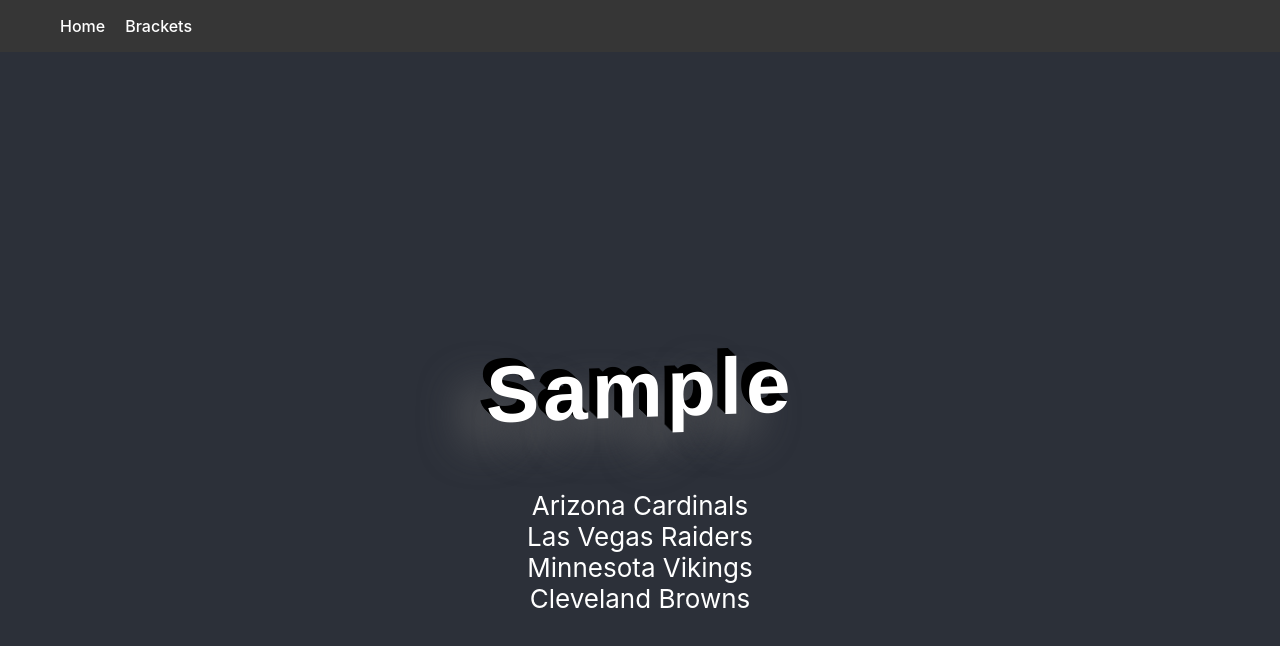
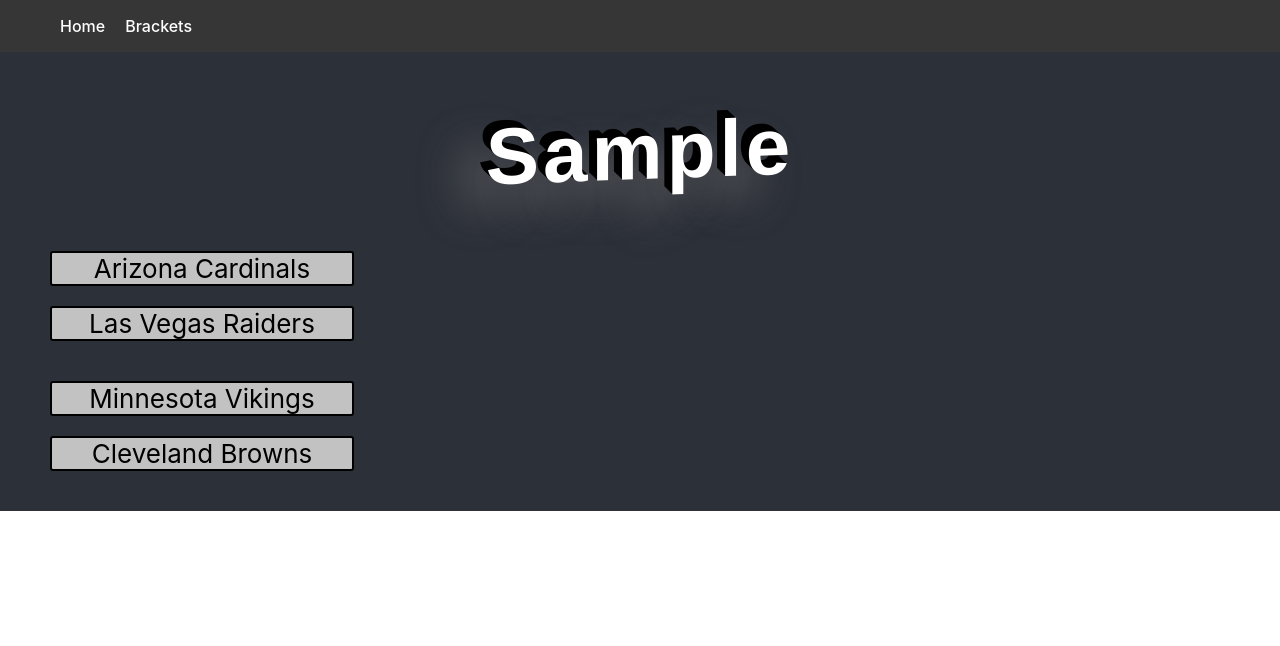
Before and after one commit to Lyreca/bracketeering, a React (Create React App) app: page / in a window 1280 px wide. Both pictures are taken after typing "Sample" into the empty fields and a click on the button "Submit". Shown: the top 646 px of the page. Built offline with nearby package versions, Linux system fonts and the light colour scheme.

Commit message:
Easy Bracket Setup

```diff
--- a/src/pages/Bracket.js
+++ b/src/pages/Bracket.js
@@ -38,10 +38,10 @@
 
   return (
     <div className="App">
-      <header className="App-header">
+      <header className="Bracket-header">
         <h1 className="Page-title">{name}</h1>
         {bracket.map((item, index) => (
-          <div key={index}>
+          <div key={index} className="teams">
             {item}
           </div>
         ))}
--- a/src/styles/Bracket.css
+++ b/src/styles/Bracket.css
@@ -18,36 +18,32 @@
       -30px 20px 40px dimgrey
   }
 
-  .bracket {
+  .teams {
     display: flex;
     flex-direction: column;
     align-items: center;
+    width: 300px;
+    margin-left: 50px;
+    margin-bottom: 20px;
+    border: 2px solid black;
+    border-radius: 3px;
+    color: black;
+    background-color: rgb(194, 194, 194);
   }
 
-  .round {
+  .teams:nth-child(3) {
+    margin-bottom: 40px;
+  }
+  .teams:nth-child(5) {
+    margin-bottom: 40px;
+  }
+  .teams:nth-child(7) {
+    margin-bottom: 40px;
+  }
+
+  .Bracket-header {
+    background-color: #2c3039;
     display: flex;
     flex-direction: column;
-    align-items: center;
-    margin-bottom: 2rem;
+    font-size: calc(10px + 2vmin);
   }
-
-  .matchup {
-    display: flex;
-    align-items: center;
-    justify-content: center;
-    margin-bottom: 1rem;
-  }
-
-  .team {
-    background-color: #f5f5f5;
-    border: 1px solid #ddd;
-    padding: 0.5rem 1rem;
-    margin-right: 1rem;
-    border-radius: 0.25rem;
-    font-weight: bold;
-  }
-
-  .team.winner {
-    background-color: #4CAF50;
-    color: #fff;
-  }
```
